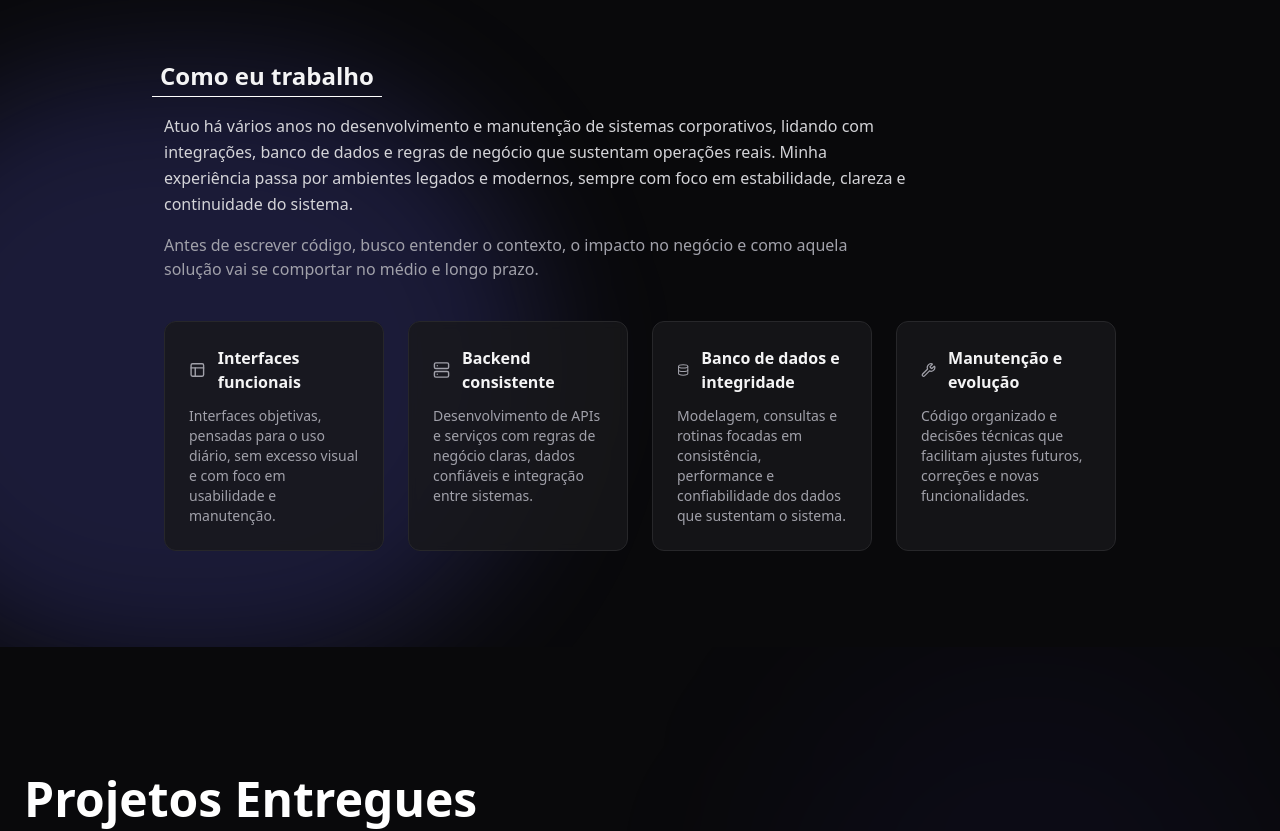
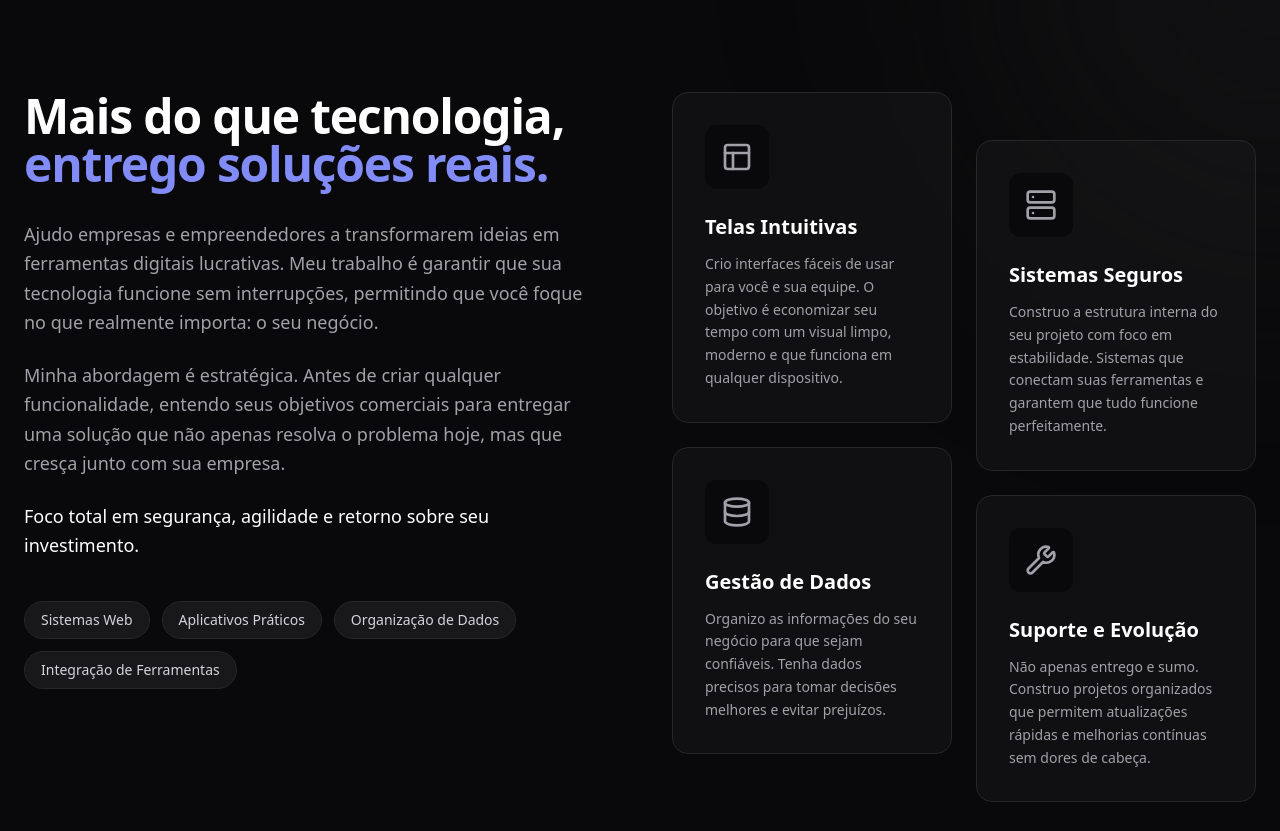
Before and after one commit to kevinyjoubert/site-curriculo, a React (Vite) app: page / in a window 1280 px wide. Shown: the part 900-1731 px from the top of the page. Built offline with nearby package versions, Linux system fonts and the light colour scheme.

Commit message:
refactor: ajustado o layout e descritivos do About

```diff
--- a/src/sections/About.tsx
+++ b/src/sections/About.tsx
@@ -1,132 +1,104 @@
-import {
-  Server,
-  Layout,
-  Wrench,
-  Database
-} from 'lucide-react'
+import { Server, Layout, Wrench, Database } from 'lucide-react'
+import { FadeInView } from '../components/ui/FadeInView'
 
 export function About() {
   return (
-    <section
-      id="sobre"
-      className="
-        relative
-        py-24
-        scroll-mt-4
-        overflow-hidden
-      "
-      aria-labelledby="about-title"
-    >
-      {/* Conteúdo */}
-      <div className="relative w-[80vw] max-w-[1400px] mx-auto px-6">
+    <section id="sobre" className="relative py-32 overflow-hidden bg-zinc-950">
 
-        {/* Título */}
-        <h2
-          id="about-title"
-          className="inline-block px-2 pb-1 text-2xl font-bold border-b border-white"
-        >
-          Como eu trabalho
+      <div className="absolute top-0 right-0 w-[600px] h-[600px] bg-zinc-900/50 rounded-full blur-[120px] pointer-events-none -translate-y-1/2 translate-x-1/2" />
+
+      <div className="container mx-auto px-6 relative z-10">
+
+        <div className="grid lg:grid-cols-2 gap-16 items-start">
+
+          <FadeInView>
+            <div className="sticky top-32">
+              <h2 className="text-3xl md:text-5xl font-bold text-white mb-8 tracking-tight">
+                Mais do que tecnologia, <br />
+                <span className="text-indigo-400">entrego soluções reais.</span>
               </h2>
 
-        <p className="mt-4 px-3 max-w-3xl text-zinc-300 leading-relaxed">
-          Atuo há vários anos no desenvolvimento e manutenção de sistemas corporativos,
-          lidando com integrações, banco de dados e regras de negócio que sustentam
-          operações reais. Minha experiência passa por ambientes legados e modernos,
-          sempre com foco em estabilidade, clareza e continuidade do sistema.
+              <div className="space-y-6 text-lg text-zinc-400 leading-relaxed">
+                <p>
+                  Ajudo empresas e empreendedores a transformarem ideias em ferramentas digitais lucrativas.
+                  Meu trabalho é garantir que sua tecnologia funcione sem interrupções, permitindo
+                  que você foque no que realmente importa: o seu negócio.
                 </p>
-
-        <p className="mt-4 px-3 max-w-3xl text-zinc-400">
-          Antes de escrever código, busco entender o contexto, o impacto no negócio e
-          como aquela solução vai se comportar no médio e longo prazo.
+                <p>
+                  Minha abordagem é estratégica. Antes de criar qualquer funcionalidade, entendo
+                  seus objetivos comerciais para entregar uma solução que não apenas resolva
+                  o problema hoje, mas que cresça junto com sua empresa.
                 </p>
-
-        {/* Lista de competências */}
-        <div
-          className="mt-10 px-3 grid sm:grid-cols-2 lg:grid-cols-4 gap-6"
-          role="list"
-          aria-label="Áreas de atuação"
-        >
-
-          {/* Frontend */}
-          <div
-            role="listitem"
-            className="p-6 rounded-xl bg-zinc-900/80 border border-zinc-800 backdrop-blur-sm hover:border-zinc-700 cursor-default"
-          >
-            <div className="flex items-center gap-3">
-              <Layout
-                className="w-5 h-5 text-zinc-400"
-                aria-hidden="true"
-              />
-              <h3 className="font-semibold">
-                Interfaces funcionais
-              </h3>
-            </div>
-            <p className="mt-3 text-sm text-zinc-400">
-              Interfaces objetivas, pensadas para o uso diário, sem excesso visual
-              e com foco em usabilidade e manutenção.
+                <p className="text-white font-medium">
+                  Foco total em segurança, agilidade e retorno sobre seu investimento.
                 </p>
               </div>
 
-          {/* Backend */}
-          <div
-            role="listitem"
-            className="p-6 rounded-xl bg-zinc-900/80 border border-zinc-800 backdrop-blur-sm hover:border-zinc-700 cursor-default"
-          >
-            <div className="flex items-center gap-3">
-              <Server
-                className="w-5 h-5 text-zinc-400"
-                aria-hidden="true"
-              />
-              <h3 className="font-semibold">
-                Backend consistente
-              </h3>
+              <div className="mt-10 flex flex-wrap gap-3">
+                {['Sistemas Web', 'Aplicativos Práticos', 'Organização de Dados', 'Integração de Ferramentas'].map(skill => (
+                  <span key={skill} className="px-4 py-2 rounded-full bg-zinc-900 border border-zinc-800 text-sm text-zinc-300">
+                    {skill}
+                  </span>
+                ))}
               </div>
-            <p className="mt-3 text-sm text-zinc-400">
-              Desenvolvimento de APIs e serviços com regras de negócio claras,
-              dados confiáveis e integração entre sistemas.
+            </div>
+          </FadeInView>
+
+          <div className="grid sm:grid-cols-2 gap-6">
+
+            <FadeInView delay={100} className="h-full">
+              <div className="h-full p-8 rounded-2xl bg-zinc-900/50 border border-zinc-800 hover:border-indigo-500/30 hover:bg-zinc-900/80 transition-all duration-300 group">
+                <div className="mb-6 p-4 rounded-xl bg-zinc-950 w-fit group-hover:bg-indigo-500/10 transition-colors">
+                  <Layout className="w-8 h-8 text-zinc-400 group-hover:text-indigo-400 transition-colors" />
+                </div>
+                <h3 className="text-xl font-bold text-white mb-3">Telas Intuitivas</h3>
+                <p className="text-zinc-400 text-sm leading-relaxed">
+                  Crio interfaces fáceis de usar para você e sua equipe. O objetivo é economizar
+                  seu tempo com um visual limpo, moderno e que funciona em qualquer dispositivo.
                 </p>
               </div>
+            </FadeInView>
 
-          {/* Banco de dados */}
-          <div
-            role="listitem"
-            className="p-6 rounded-xl bg-zinc-900/80 border border-zinc-800 backdrop-blur-sm hover:border-zinc-700 cursor-default"
-          >
-            <div className="flex items-center gap-3">
-              <Database
-                className="w-5 h-5 text-zinc-400"
-                aria-hidden="true"
-              />
-              <h3 className="font-semibold">
-                Banco de dados e integridade
-              </h3>
+            <FadeInView delay={200} className="h-full sm:translate-y-12">
+              <div className="h-full p-8 rounded-2xl bg-zinc-900/50 border border-zinc-800 hover:border-purple-500/30 hover:bg-zinc-900/80 transition-all duration-300 group">
+                <div className="mb-6 p-4 rounded-xl bg-zinc-950 w-fit group-hover:bg-purple-500/10 transition-colors">
+                  <Server className="w-8 h-8 text-zinc-400 group-hover:text-purple-400 transition-colors" />
                 </div>
-            <p className="mt-3 text-sm text-zinc-400">
-              Modelagem, consultas e rotinas focadas em consistência, performance e
-              confiabilidade dos dados que sustentam o sistema.
+                <h3 className="text-xl font-bold text-white mb-3">Sistemas Seguros</h3>
+                <p className="text-zinc-400 text-sm leading-relaxed">
+                  Construo a estrutura interna do seu projeto com foco em estabilidade.
+                  Sistemas que conectam suas ferramentas e garantem que tudo funcione perfeitamente.
                 </p>
               </div>
+            </FadeInView>
 
-          {/* Manutenção */}
-          <div
-            role="listitem"
-            className="p-6 rounded-xl bg-zinc-900/80 border border-zinc-800 backdrop-blur-sm hover:border-zinc-700 cursor-default"
-          >
-            <div className="flex items-center gap-3">
-              <Wrench
-                className="w-5 h-5 text-zinc-400"
-                aria-hidden="true"
-              />
-              <h3 className="font-semibold">
-                Manutenção e evolução
-              </h3>
+            <FadeInView delay={300} className="h-full">
+              <div className="h-full p-8 rounded-2xl bg-zinc-900/50 border border-zinc-800 hover:border-emerald-500/30 hover:bg-zinc-900/80 transition-all duration-300 group">
+                <div className="mb-6 p-4 rounded-xl bg-zinc-950 w-fit group-hover:bg-emerald-500/10 transition-colors">
+                  <Database className="w-8 h-8 text-zinc-400 group-hover:text-emerald-400 transition-colors" />
                 </div>
-            <p className="mt-3 text-sm text-zinc-400">
-              Código organizado e decisões técnicas que facilitam ajustes futuros,
-              correções e novas funcionalidades.
+                <h3 className="text-xl font-bold text-white mb-3">Gestão de Dados</h3>
+                <p className="text-zinc-400 text-sm leading-relaxed">
+                  Organizo as informações do seu negócio para que sejam confiáveis.
+                  Tenha dados precisos para tomar decisões melhores e evitar prejuízos.
                 </p>
               </div>
+            </FadeInView>
 
+            <FadeInView delay={400} className="h-full sm:translate-y-12">
+              <div className="h-full p-8 rounded-2xl bg-zinc-900/50 border border-zinc-800 hover:border-blue-500/30 hover:bg-zinc-900/80 transition-all duration-300 group">
+                <div className="mb-6 p-4 rounded-xl bg-zinc-950 w-fit group-hover:bg-blue-500/10 transition-colors">
+                  <Wrench className="w-8 h-8 text-zinc-400 group-hover:text-blue-400 transition-colors" />
+                </div>
+                <h3 className="text-xl font-bold text-white mb-3">Suporte e Evolução</h3>
+                <p className="text-zinc-400 text-sm leading-relaxed">
+                  Não apenas entrego e sumo. Construo projetos organizados que permitem
+                  atualizações rápidas e melhorias contínuas sem dores de cabeça.
+                </p>
+              </div>
+            </FadeInView>
+
+          </div>
         </div>
       </div>
     </section>
```
Lines whose indentation alone changed are shown as unchanged.
